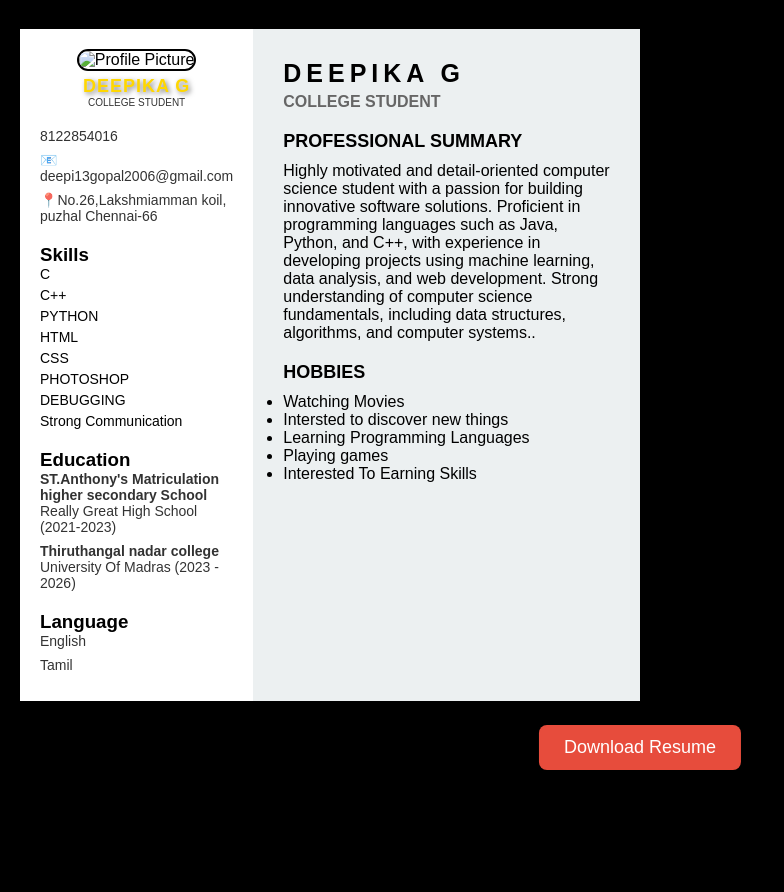
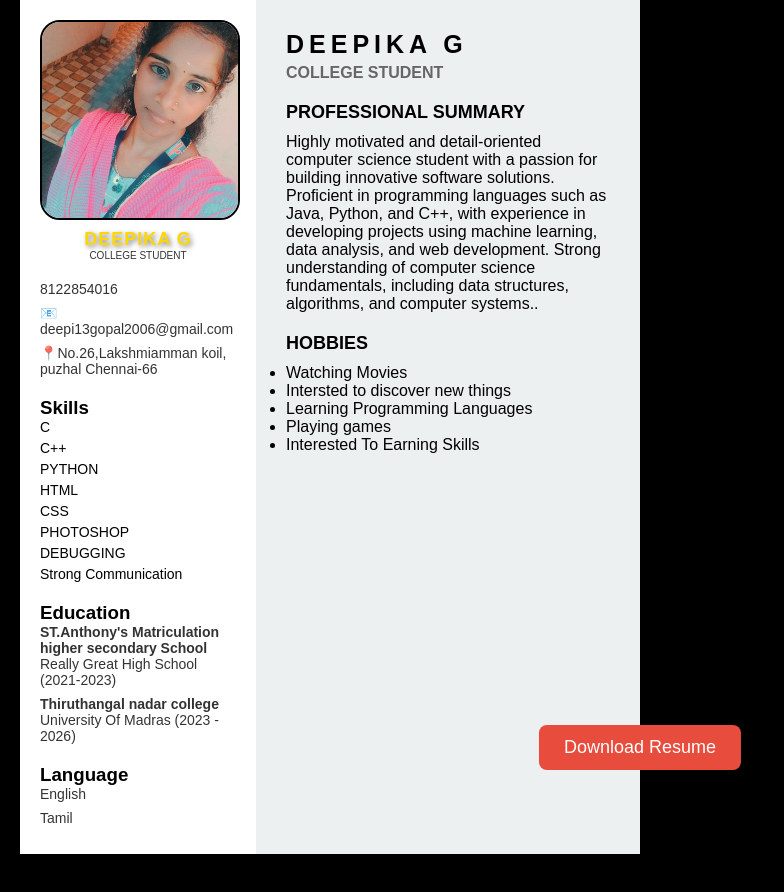
Before and after one commit to deepika-G-2006/Portfolio, a plain HTML site: page index (1).html in a window 1280 px wide. Shown: the whole page, without its empty margins (0-784 px from the left). Before the commit the page ends 800 px from the top, so only its background shows below. Drawn offline with Linux system fonts and the light colour scheme.

Commit message:
Update index (1).html

```diff
--- a/index (1).html
+++ b/index (1).html
@@ -146,7 +146,7 @@
     <!-- Sidebar -->
     <div class="sidebar">
         <div class="profile">
-            <img src="IMG_20250402_125817.jpg"alt="Profile Picture">
+            <img src="441894364_1098027437922528_7317708064700989169_n_1098027434589195.jpg"alt="Profile Picture">
         </div>
         <h1>DEEPIKA G</h1>
         <p>COLLEGE STUDENT</p>
```
